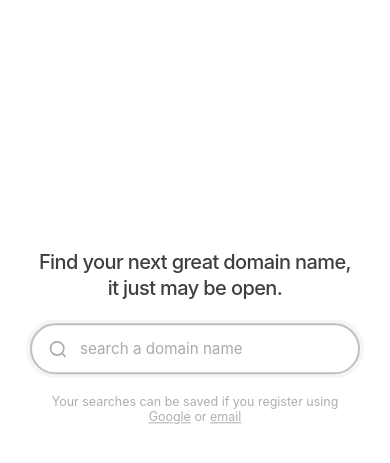
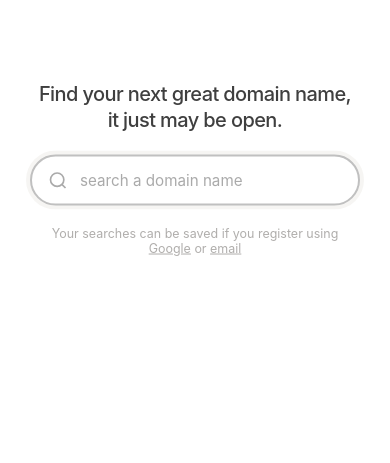
Before and after one commit to darrellthedesigner/opendomain, a plain HTML site: page index.html in a window 390 px wide. Shown: the part 53-516 px from the top of the page. Drawn offline with nearby package versions, Linux system fonts and the light colour scheme.

Commit message:
Mobile: shift hero up 20% from center position
Co-Authored-By: Claude Sonnet 4.6 <noreply@anthropic.com>

```diff
--- a/index.html
+++ b/index.html
@@ -674,7 +674,7 @@
       }
 
       .hero-wrap {
-        --hero-offset: clamp(0px, calc(28vh - 40px), 200px);
+        --hero-offset: clamp(0px, calc(8vh - 40px), 120px);
         width: 100%;
         display: flex;
         flex-direction: column;
```
